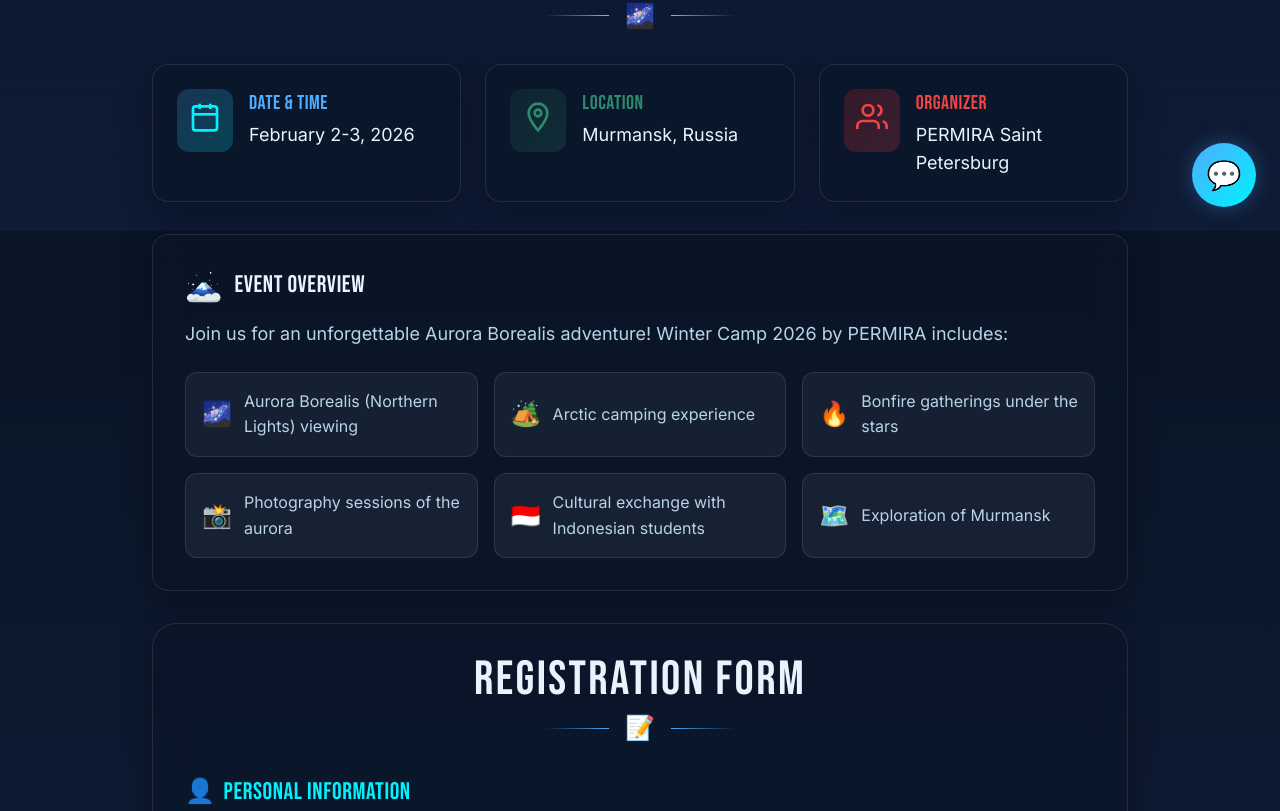
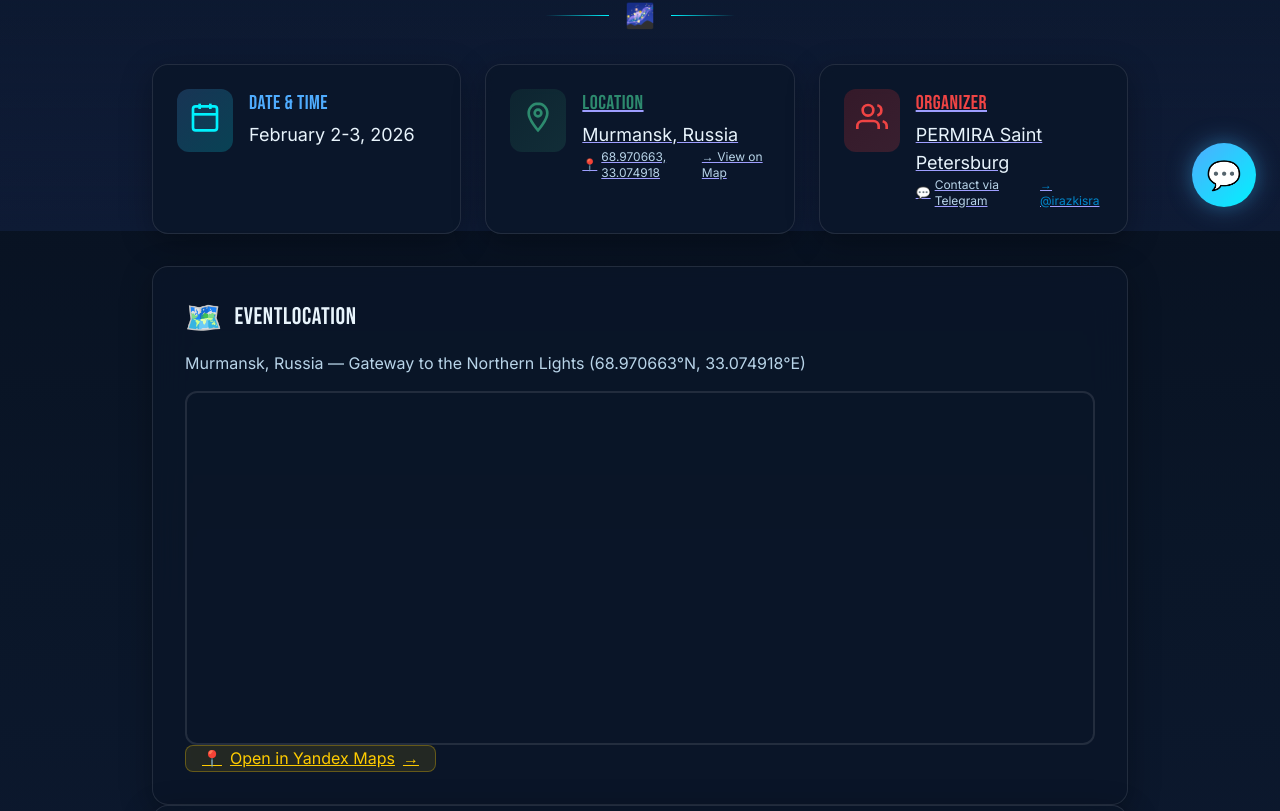
Before and after one commit to Mhmdaris15/permira-winter-camp-2026, a React (Vite) app: page / in a window 1280 px wide. Shown: the part 569-1380 px from the top of the page. Built offline with nearby package versions, Linux system fonts and the light colour scheme.

Commit message:
Feat: Add Yandex Maps & Telegram URL

```diff
--- a/src/components/EventDetails/EventDetailsNew.jsx
+++ b/src/components/EventDetails/EventDetailsNew.jsx
@@ -224,7 +224,12 @@
         </div>
 
         {/* Location Card */}
-        <div className="glass rounded-2xl p-6 group hover:scale-[1.02] transition-transform duration-300">
+        <a
+          href="https://yandex.com/maps/-/CLTAeQ~2"
+          target="_blank"
+          rel="noopener noreferrer"
+          className="glass rounded-2xl p-6 group hover:scale-[1.02] transition-transform duration-300 cursor-pointer block"
+        >
           <div className="flex items-start gap-4">
             <div
               className="p-3 rounded-xl group-hover:scale-110 transition-transform"
@@ -243,12 +248,21 @@
                 {t('location')}
               </h3>
               <p style={{ color: colors.frost }} className="text-lg">{t('locationValue')}</p>
+              <p style={{ color: colors.frostDark }} className="text-xs mt-1 flex items-center gap-1">
+                <span>📍</span> 68.970663, 33.074918
+                <span className="ml-2 text-auroraCyan">→ View on Map</span>
+              </p>
             </div>
           </div>
-        </div>
+        </a>
 
         {/* Organizer Card */}
-        <div className="glass rounded-2xl p-6 group hover:scale-[1.02] transition-transform duration-300">
+        <a
+          href="https://t.me/irazkisra"
+          target="_blank"
+          rel="noopener noreferrer"
+          className="glass rounded-2xl p-6 group hover:scale-[1.02] transition-transform duration-300 cursor-pointer block"
+        >
           <div className="flex items-start gap-4">
             <div
               className="p-3 rounded-xl group-hover:scale-110 transition-transform"
@@ -267,9 +281,58 @@
                 {t('organizer') || 'Organizer'}
               </h3>
               <p style={{ color: colors.frost }} className="text-lg">{t('organizerValue') || 'PERMIRA Saint Petersburg'}</p>
+              <p style={{ color: colors.frostDark }} className="text-xs mt-1 flex items-center gap-1">
+                <span>💬</span> Contact via Telegram
+                <span className="ml-2" style={{ color: '#0088cc' }}>→ @irazkisra</span>
+              </p>
             </div>
           </div>
+        </a>
+      </div>
+
+      {/* Map Section */}
+      <div className="glass rounded-2xl p-6 md:p-8 overflow-hidden">
+        <div className="flex items-center gap-3 mb-4">
+          <span className="text-3xl">🗺️</span>
+          <h3
+            className="font-adventure text-2xl tracking-wide"
+            style={{ color: colors.frost }}
+          >
+            {t('eventLocation') || 'Event Location'}
+          </h3>
         </div>
+
+        <p style={{ color: colors.frostDark }} className="text-base mb-4">
+          Murmansk, Russia — Gateway to the Northern Lights (68.970663°N, 33.074918°E)
+        </p>
+
+        <div className="rounded-xl overflow-hidden" style={{ border: '2px solid rgba(255, 255, 255, 0.1)' }}>
+          <iframe
+            src="https://yandex.com/map-widget/v1/?ll=33.074918%2C68.970663&z=12&l=map&pt=33.074918%2C68.970663%2Cpm2rdm"
+            width="100%"
+            height="350"
+            frameBorder="0"
+            allowFullScreen
+            style={{ display: 'block' }}
+            title="Event Location - Murmansk, Russia"
+          />
+        </div>
+
+        <a
+          href="https://yandex.com/maps/-/CLTAeQ~2"
+          target="_blank"
+          rel="noopener noreferrer"
+          className="inline-flex items-center gap-2 mt-4 px-4 py-2 rounded-lg transition-all duration-300 hover:scale-105"
+          style={{
+            backgroundColor: 'rgba(255, 204, 0, 0.1)',
+            color: '#ffcc00',
+            border: '1px solid rgba(255, 204, 0, 0.3)'
+          }}
+        >
+          <span>📍</span>
+          <span>Open in Yandex Maps</span>
+          <span>→</span>
+        </a>
       </div>
 
       {/* Event Overview */}
```
